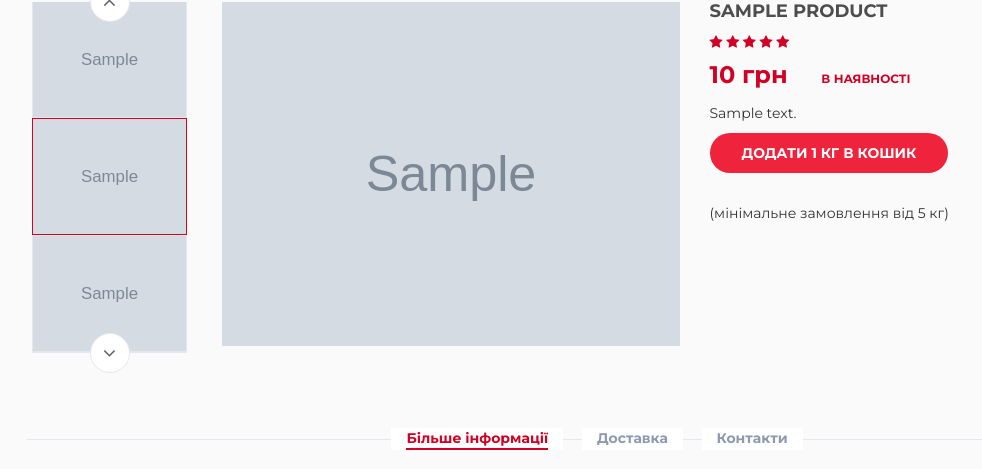
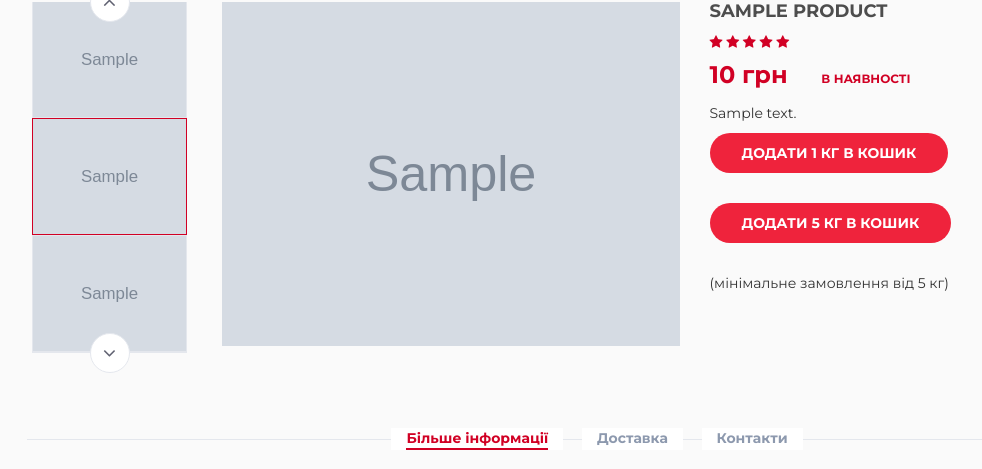
Before and after one commit to Astrogor4ik/Agroviktoria, a Django app: a page that uses agroviktoria/seed/templates/seed/product.html in a window 1280 px wide. Shown: the part 346-815 px from the top of the page, without its empty margins (58-1040 px from the left). Run offline with Django 4.2, Linux system fonts and the light colour scheme; tables that the repository leaves empty hold one stand-in row (values such as "Sample post"); grey boxes marked "Sample" are stand-in pictures; some libraries are stand-ins or nearby versions.

Commit message:
Додана кнопка add +5 в продукті, можливий варіант

```diff
--- a/agroviktoria/seed/templates/seed/product.html
+++ b/agroviktoria/seed/templates/seed/product.html
@@ -108,6 +108,9 @@
 
                     <div class="add-to-cart">
                     <button data-product={{pub.pk}} data-action="add" class="add-to-cart-btn update-cart"><i  class="fa fa-shopping-cart"></i> Додати 1 кг в кошик </button>
+                    </div>
+                    <div class="add-to-cart">
+                    <button data-product={{pub.pk}} data-action="add2" class="add-to-cart-btn update-cart"><i  class="fa fa-shopping-cart"></i> Додати 5 кг в кошик </button>
                     </div>
                     (мінімальне замовлення від 5 кг)
 
--- a/agroviktoria/seed/views.py
+++ b/agroviktoria/seed/views.py
@@ -112,6 +112,8 @@ def updateItem(request):
     orderItem, create = OrderItem.objects.get_or_create(order=order, product=product)
     if action == "add":
         orderItem.quantity = (orderItem.quantity + 1)
+    elif action == "add2":
+        orderItem.quantity = (orderItem.quantity + 5)
     elif action == "remove":
         orderItem.quantity = (orderItem.quantity - 1)
 
--- a/agroviktoria/static/js/cart.js
+++ b/agroviktoria/static/js/cart.js
@@ -23,6 +23,13 @@ function addCookieItem(productId, action){
             cart[productId] = {'quantity':1}
         }else{
            cart[productId]['quantity'] += 1
+        }
+    }
+    if (action == 'add2'){
+        if (cart[productId] == undefined){
+            cart[productId] = {'quantity':5}
+        }else{
+           cart[productId]['quantity'] += 5
         }
     }
     if (action == 'remove'){
```
